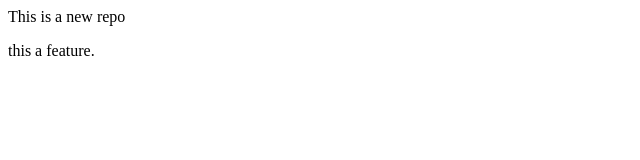
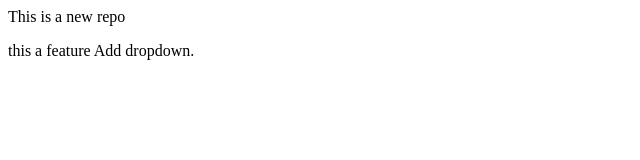
Before and after one commit to ariknoor/localrepo, a plain HTML site: page index.html in a window 1280 px wide. Shown: the full height of the page, 0-640 px from the left. Drawn offline with Linux system fonts and the light colour scheme.

```diff
--- a/index.html
+++ b/index.html
@@ -1,3 +1,3 @@
 <p> This is a new repo
 </p>
-<p>this a feature.</p>
+<p>this a feature Add dropdown.</p>
```
